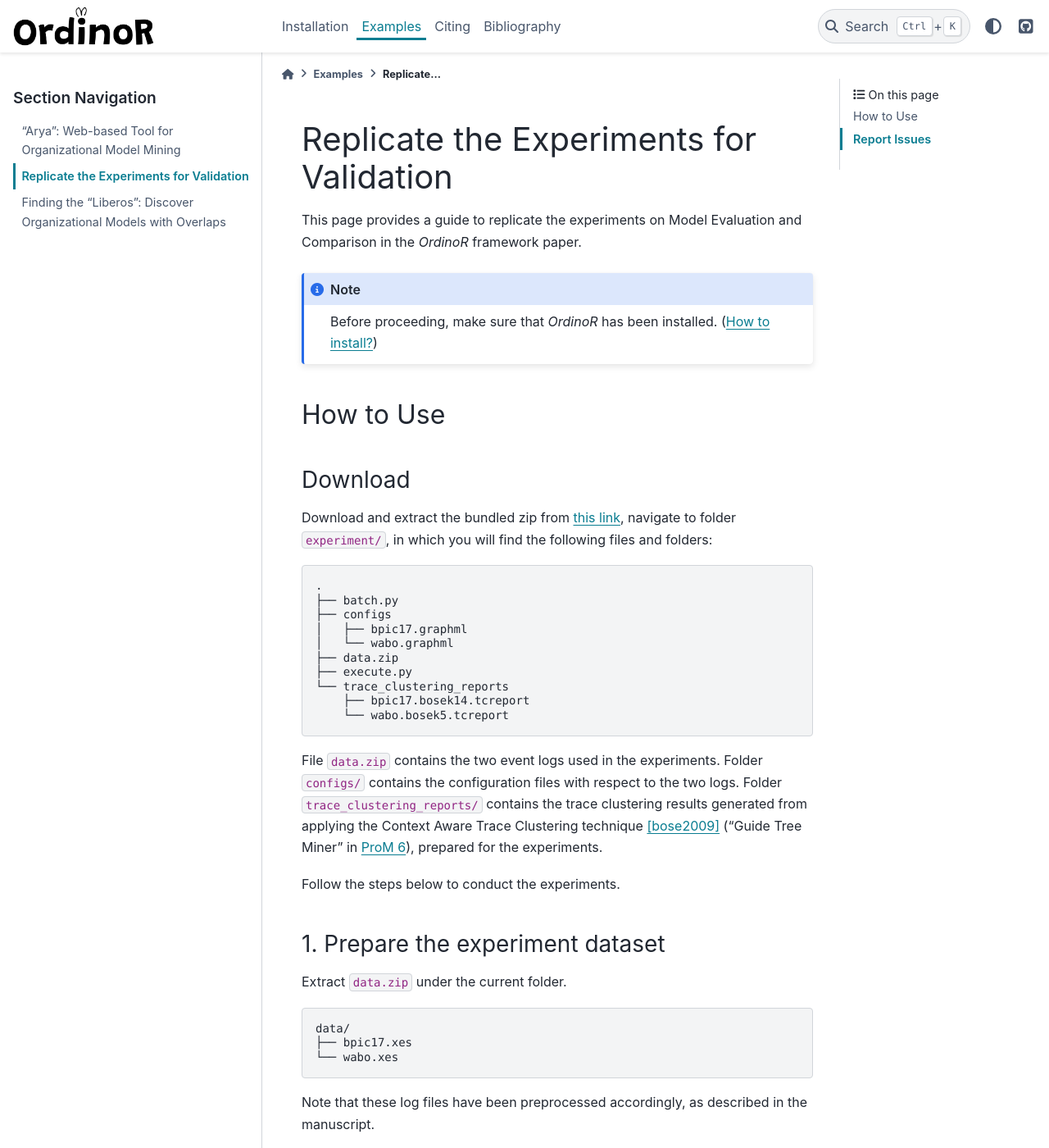
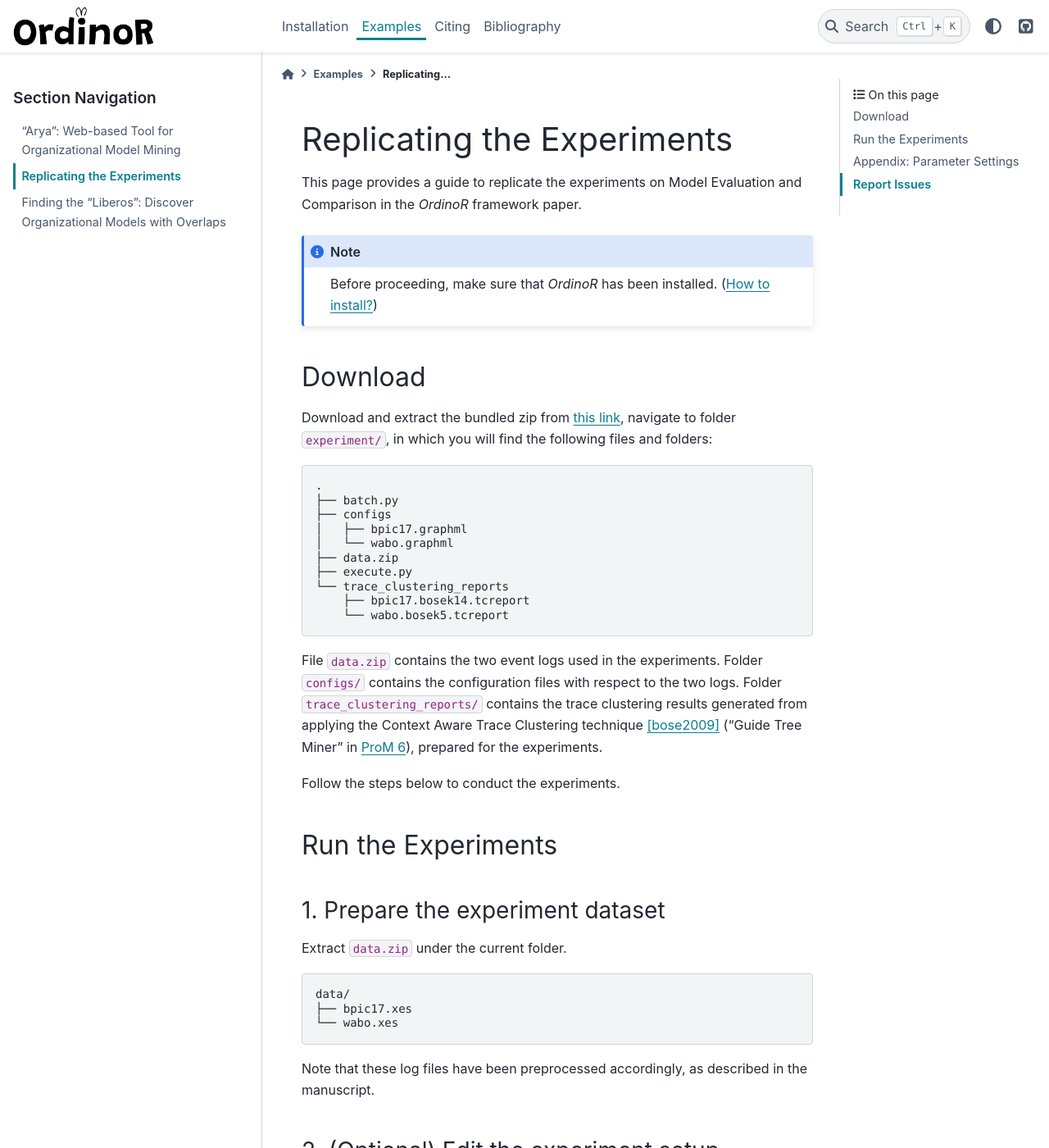
Before and after one commit to roy-jingyang/OrdinoR-doc, a Sphinx documentation site: the page built from source/examples/2021om2-experiments.rst, in a window 1280 px wide and 1400 px high. Shown: the whole window at 82% size. Built offline with Sphinx 7.4.7 and the PyData theme 0.15.4, drawn with Linux system fonts in a browser that asks for light colours; some of the changed text lies outside the part shown.

Commit message:
update title levels

```diff
--- a/source/examples/2021om2-experiments.rst
+++ b/source/examples/2021om2-experiments.rst
@@ -1,7 +1,8 @@
 .. _examples_2021om2-experiments:
 
-Replicate the Experiments for Validation
-========================================
+###########################
+Replicating the Experiments
+###########################
 
 This page provides a guide to replicate the experiments on Model
 Evaluation and Comparison in the *OrdinoR* framework paper.
@@ -10,11 +11,9 @@
    Before proceeding, make sure that *OrdinoR* has been installed.
    (:ref:`How to install? <install>`)
 
-How to Use
-----------
-
+********
 Download
-^^^^^^^^
+********
 Download and extract the bundled zip from
 `this link <https://github.com/roy-jingyang/Org-om2_experiments/archive/refs/heads/master.zip>`_,
 navigate to folder ``experiment/``, in which you will find the
@@ -43,8 +42,12 @@
 
 Follow the steps below to conduct the experiments.
 
+*******************
+Run the Experiments
+*******************
+
 1. Prepare the experiment dataset
-^^^^^^^^^^^^^^^^^^^^^^^^^^^^^^^^^
+=================================
 Extract ``data.zip`` under the current folder.
 
 .. code-block:: bash
@@ -57,7 +60,7 @@
 described in the manuscript.
 
 2. (Optional) Edit the experiment setup
-^^^^^^^^^^^^^^^^^^^^^^^^^^^^^^^^^^^^^^^
+=======================================
 Navigate to folder ``configs/``, you will find two configuration files:
 
 .. code-block:: bash
@@ -118,7 +121,7 @@
 another event log.
 
 4. Check the experiment results
-^^^^^^^^^^^^^^^^^^^^^^^^^^^^^^^^^
+===============================
 The experiments will be conducted automatically according to the
 configuration file provided. After completion, you may find two types of
 files under the specified output folder:
@@ -205,8 +209,8 @@
       ``True``, i.e., to use auto-search, then values given to
       ``'w1'`` and ``'p'`` will be overridden.
 
-
+*************
 Report Issues
--------------
+*************
 Please use the `GitHub Issues page
 <https://github.com/roy-jingyang/Org-om2_experiments/issues>`_.
--- a/source/examples/index.rst
+++ b/source/examples/index.rst
@@ -1,8 +1,8 @@
 .. _examples_index:
 
-********
+########
 Examples
-********
+########
 This page provides a list of example applications developed based on
 *OrdinoR*.
 
--- a/source/install.rst
+++ b/source/install.rst
@@ -46,11 +47,11 @@
 
 .. _install_core:
 
+***************
 Install OrdinoR
-===============
+***************
 *OrdinoR* is hosted on the Python Package Index `PyPI
-<https://pypi.org/>`_, so you can use the following command to install
-the core package.
+<https://pypi.org/>`_, so you can install the core package by doing
 
 .. code-block:: bash
 
```
Also changed, not shown: other parts of source/examples/2021om2-experiments.rst (+5 -4 lines), other parts of source/install.rst (+7 -6 lines), source/examples/2018liberos.rst (+11 -11 lines), source/examples/2021arya.rst (+8 -7 lines), source/index.rst (+27 -30 lines).
